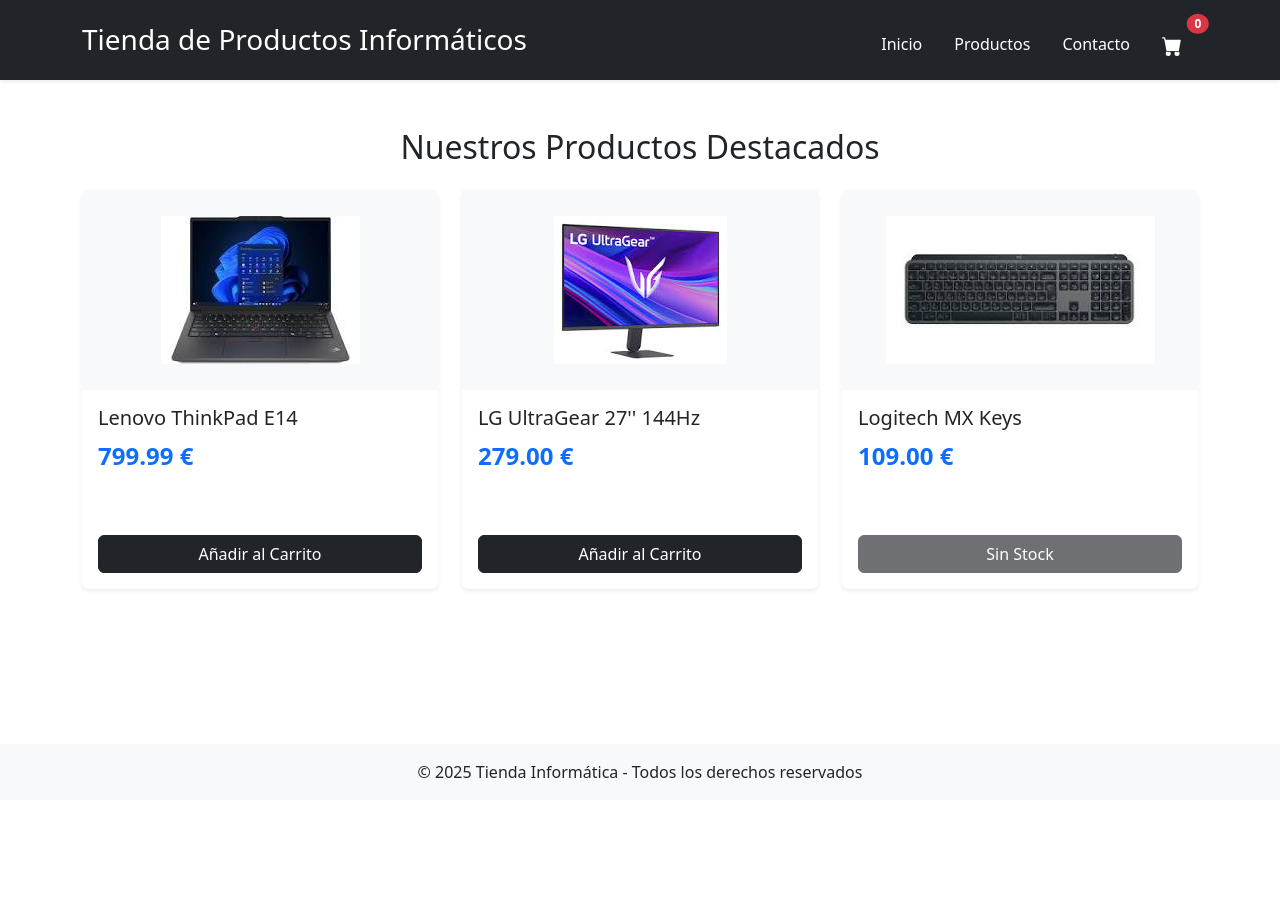
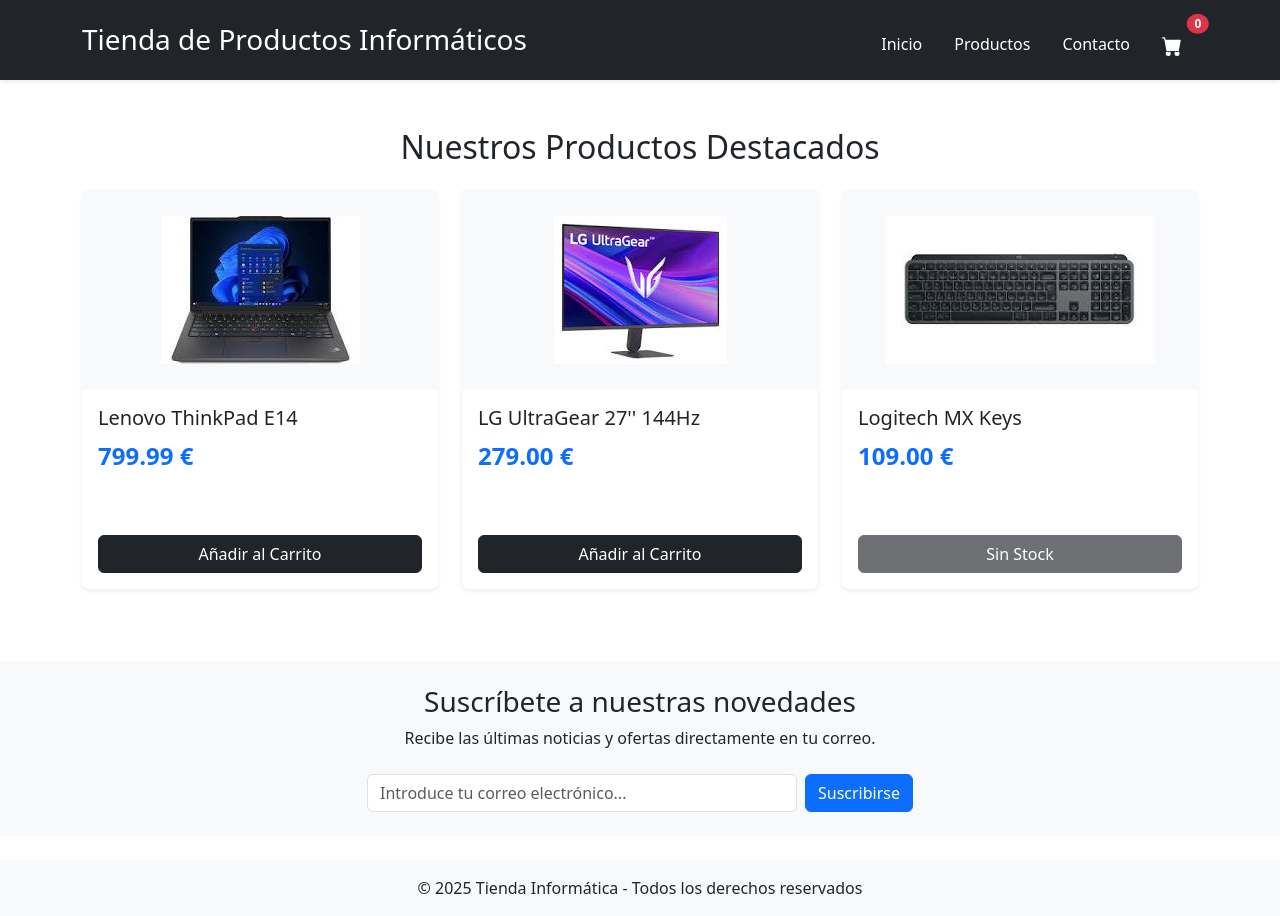
Before and after one commit to RicardoIESDB/Practica_guida_3_Hooks, a React (Create React App) app: page / in a window 1280 px wide. Before the commit the page ends 800 px from the top, so only its background shows below. Built offline with nearby package versions, Linux system fonts and the light colour scheme.

Commit message:
Se agrega Newsletter.js funcional

```diff
--- a/src/App.js
+++ b/src/App.js
@@ -1,12 +1,12 @@
-import React, {useState} from 'react';
+import React, { useState } from 'react';
 import Header from './components/Header';
 import Footer from './components/Footer';
 import ProductList from './components/ProductList';
+import Newsletter from './components/Newsletter';
 import { catalog } from './data/catalog';
 
 export default function App() {
   const [products, setProducts] = useState(catalog);
-
   const [carrito, setCarrito] = useState([]);
 
   const agregarAlCarrito = (producto) => {
@@ -15,7 +15,7 @@
 
   return (
     <div className="app d-flex flex-column min-vh-100">
-      <Header totalCarrito={carrito.length}/>
+      <Header totalCarrito={carrito.length} />
 
       <main className='flex-grow-1'>
         <ProductList
@@ -23,8 +23,8 @@
           addToCart={agregarAlCarrito}
         />
       </main>
-
-      <Footer/>
+      <Newsletter />
+      <Footer />
     </div>
   );
 }
--- /dev/null
+++ b/src/components/Newsletter.js
@@ -0,0 +1,46 @@
+import React, { useRef, useState } from "react";
+
+export default function Newsletter() {
+    const inputRef = useRef(null);
+    const [email, setEmail] = useState("");
+    const handleSubscribe = () => {
+        if (email === '') {
+            inputRef.current.focus();
+            inputRef.current.style.border = '2px solid red';
+        } else {
+            alert(`Gracias por suscribirte con el correo: ${email}`);
+            inputRef.current.style.border = '1px solid #ced4da';
+            setEmail('');
+        }
+    };
+
+    return (
+        <div className="bg-light p-4 mt-5">
+            <div className="container text-center">
+                <h3>Suscríbete a nuestras novedades</h3>
+                <p>Recibe las últimas noticias y ofertas directamente en tu correo.</p>
+
+                <div className="row justify-content-center mt-4">
+                    <div className="col-md-6 d-flex gap-2">
+                        <input
+                            ref={inputRef}
+                            type="email"
+                            className="form-control"
+                            placeholder="Introduce tu correo electrónico..."
+                            value={email}
+                            onChange={(e) => setEmail(e.target.value)}
+                        >
+                        </input>
+                        <button
+                            className="btn btn-primary"
+                            onClick={handleSubscribe}
+                        >
+                            Suscribirse
+                        </button>
+                    </div>
+                </div>
+            </div>
+        </div>
+    );
+
+}
```
